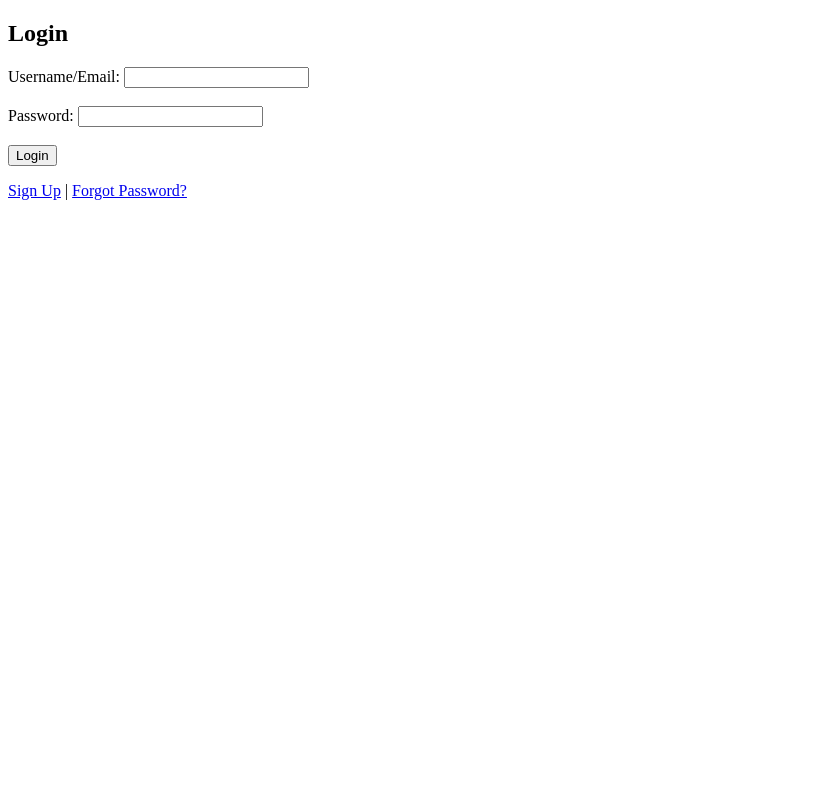
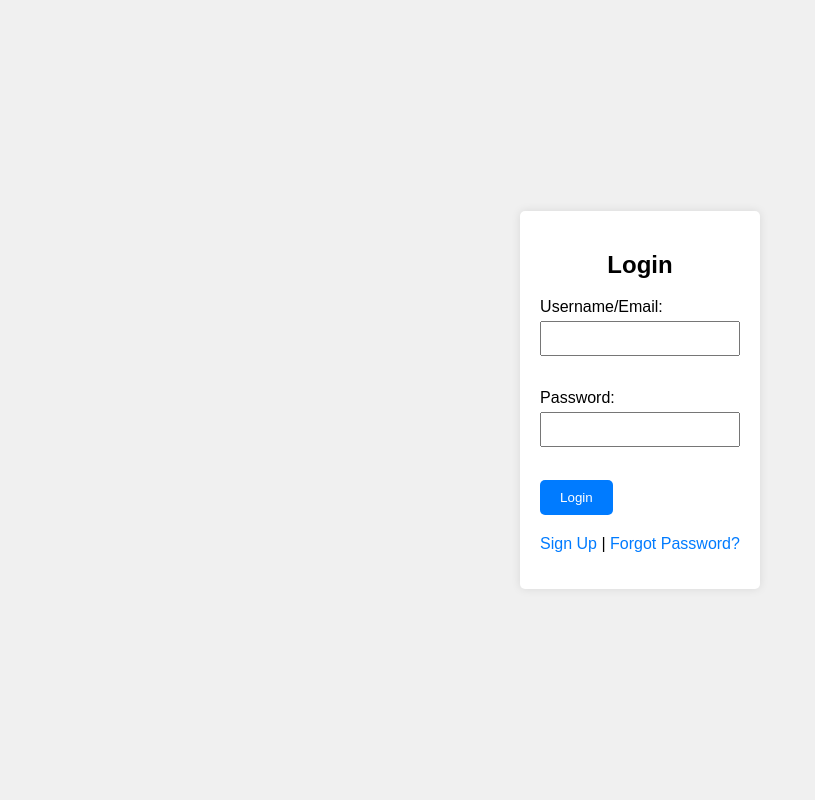
Before and after one commit to prerantej/django_auth, a Django app: page /login/ in a window 1280 px wide. Shown: the whole page, without its empty margins (0-815 px from the left). Run offline with Django 5.2, Linux system fonts and the light colour scheme.

Commit message:
first dry run completed

```diff
--- a/django_auth/myapp/templates/myapp/login.html
+++ b/django_auth/myapp/templates/myapp/login.html
@@ -1,19 +1,80 @@
-<!-- myapp/templates/myapp/login.html -->
 <!DOCTYPE html>
-<html>
+<html lang="en">
 <head>
+    <meta charset="UTF-8">
+    <meta name="viewport" content="width=device-width, initial-scale=1.0">
     <title>Login</title>
+    <style>
+        body {
+            font-family: Arial, sans-serif;
+            margin: 0;
+            padding: 0;
+            display: flex;
+            flex-direction: column;
+            align-items: center;
+            justify-content: center;
+            height: 100vh;
+            background-color: #f0f0f0;
+        }
+        .container {
+            background: white;
+            padding: 20px;
+            border-radius: 5px;
+            box-shadow: 0 0 10px rgba(0, 0, 0, 0.1);
+            text-align: center;
+        }
+        form {
+            display: flex;
+            flex-direction: column;
+            align-items: flex-start;
+        }
+        label {
+            margin-bottom: 5px;
+        }
+        input {
+            margin-bottom: 15px;
+            padding: 8px;
+            width: 100%;
+            box-sizing: border-box;
+        }
+        button {
+            padding: 10px 20px;
+            background-color: #007bff;
+            color: white;
+            border: none;
+            border-radius: 5px;
+            cursor: pointer;
+        }
+        button:hover {
+            background-color: #0056b3;
+        }
+        p {
+            margin-top: 20px;
+        }
+        a {
+            color: #007bff;
+            text-decoration: none;
+        }
+        a:hover {
+            text-decoration: underline;
+        }
+    </style>
 </head>
 <body>
+    <div class="container">
         <h2>Login</h2>
         <form method="post">
             {% csrf_token %}
             <label for="username_email">Username/Email:</label>
-        <input type="text" id="username_email" name="username_email" required><br><br>
+            <input type="text" id="username_email" name="username_email" required><br>
             <label for="password">Password:</label>
-        <input type="password" id="password" name="password" required><br><br>
+            <input type="password" id="password" name="password" required><br>
             <button type="submit">Login</button>
         </form>
-    <p><a href="{% url 'signup' %}">Sign Up</a> | <a href="{% url 'forgot_password' %}">Forgot Password?</a></p>
+        <p>
+            <a href="{% url 'signup' %}">Sign Up</a> |
+            <a href="{% url 'forgot_password' %}">Forgot Password?</a>
+        </p>
+    </div>
 </body>
 </html>
```
Also changed, not shown: django_auth/db.sqlite3 (added). Lines whose indentation alone changed are shown as unchanged.
